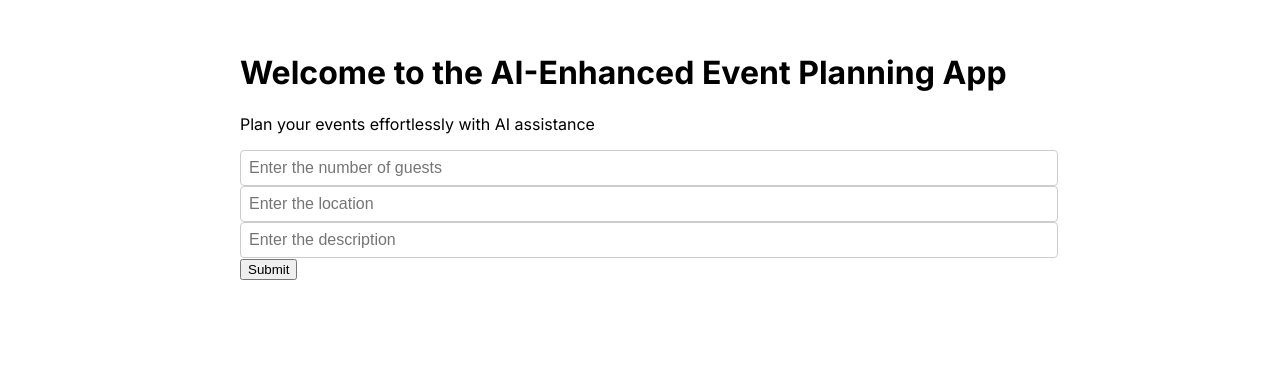
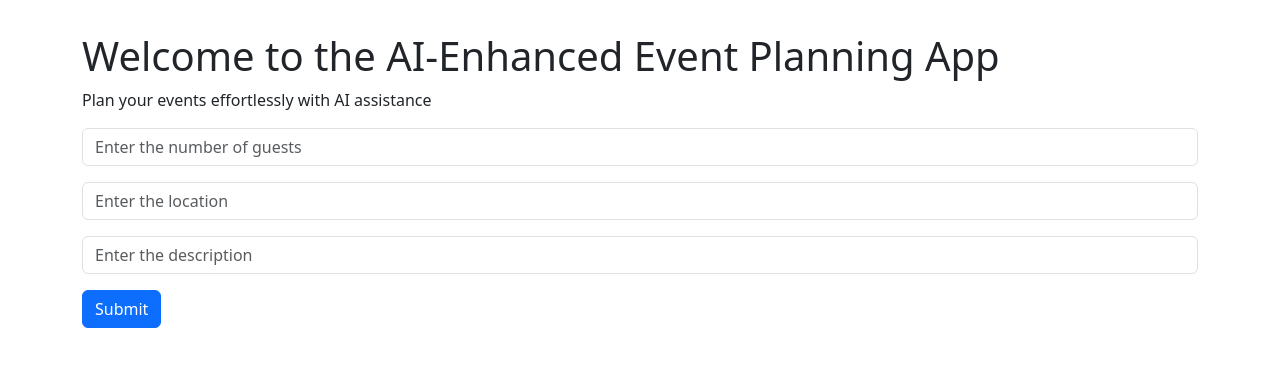
Before and after one commit to warrenshiv/AIEventPlanner, a Next.js app: page / in a window 1280 px wide. Shown: the top 366 px of the page. Built offline with nearby package versions, Linux system fonts and the light colour scheme.

Commit message:
Validation and formatting

```diff
--- a/components/InputForm.js
+++ b/components/InputForm.js
@@ -2,26 +2,31 @@ import React from 'react';
 
 const InputForm = ({ guests, onChange, location, onChange2, description, onChange3 }) => {
   return (
-    <div>
+     <div className='mb-3'>
+      <div className='mb-3'>
       <input
         type="text"
         value={guests}
         onChange={onChange}
-        className="text-input"
+        className="form-control"
         placeholder="Enter the number of guests"
       />
+      </div>
+
+      <div className='mb-3'>
       <input
         type="text"
         value={location}
         onChange={onChange2}
-        className="text-input"
+        className="form-control"
         placeholder="Enter the location"
       />
+      </div>
        <input
         type="text"
         value={description}
         onChange={onChange3}
-        className="text-input"
+        className="form-control"
         placeholder="Enter the description"
       />
     </div>
--- a/components/ResponseDisplay.js
+++ b/components/ResponseDisplay.js
@@ -11,12 +11,22 @@ const ResponseDisplay = ({ data, error, loading }) => {
   } else if (data) {
     const { activityIdeas, schedule, budgetEstimation, themeSuggestion } = data.result;
 
+     // Split the schedule string into an array of options
+     const scheduleOptions = schedule.split("\n").map((option, index) => (
+      <option key={index}>{option}</option>
+    ));
+
+     // Split the schedule string into an array of options
+     const scheduleActivities = activityIdeas.split("\n").map((option, index) => (
+      <option key={index}>{option}</option>
+    ));
+
     content = (
       <div className="response-content">
-        <p>Theme-Based Activities: {themeSuggestion}</p>
-        <p>Activities Ideas: {activityIdeas}</p>
-        <p>schedule: {schedule}</p>
-        <p> Budget Estimate: {budgetEstimation}</p>
+        <p><p style={{ fontWeight: "bold" }}>Theme-Based Activities: </p>{themeSuggestion}</p>
+        <p><p style={{ fontWeight: "bold" }}>Activities Ideas: </p>{scheduleActivities}</p>
+        <p><p style={{ fontWeight: "bold" }}>Schedule: </p>{scheduleOptions}</p>
+        <p><p style={{ fontWeight: "bold" }}>Budget Estimate: </p>{budgetEstimation}</p>
       </div>
     );
   } else {
--- a/package.json
+++ b/package.json
@@ -10,8 +10,11 @@
     "generateTXT": "node scripts/generateCodeTXT.js"
   },
   "dependencies": {
+    "bootstrap": "^5.3.2",
     "dotenv": "^16.0.3",
     "next": "^13.3.0",
-    "openai": "^3.2.1"
+    "openai": "^3.2.1",
+    "react-bootstrap": "^2.9.1",
+    "sass": "^1.69.5"
   }
 }
--- a/pages/_app.js
+++ b/pages/_app.js
@@ -1,5 +1,6 @@
 // file: /pages/_app.js
 import '@/styles/globals.css'
+import '../node_modules/bootstrap/scss/bootstrap.scss'
 
 export default function App({ Component, pageProps }) {
   return <Component {...pageProps} />
--- a/pages/index.js
+++ b/pages/index.js
@@ -43,19 +43,19 @@ export default function Home() {
         <link rel="icon" href="/favicon.ico" />
       </Head>
       <main className="container">
-        <h1 className={inter.className}>Welcome to the AI-Enhanced Event Planning App</h1>
-        <p className={inter.className}>Plan your events effortlessly with AI assistance</p>
-        <form >
-        <InputForm
+        <h1 className="">Welcome to the AI-Enhanced Event Planning App</h1>
+        <p className="">Plan your events effortlessly with AI assistance</p>
+        <form>
+          <InputForm
             value={guests}
             onChange={handleInputChange}
-            value2={location} // Pass the value and onChange function for the second input
+            value2={location}
             onChange2={handleInputChange2}
-            value3={description} // Pass the value and onChange function for the second input
+            value3={description}
             onChange3={handleInputChange3}
           />
-        <SubmitButton onClick={handleSubmit } disabled={loading} />
-        <ResponseDisplay data={data} error={error} loading={loading} />
+          <SubmitButton onClick={handleSubmit} disabled={loading} />
+          <ResponseDisplay data={data} error={error} loading={loading} />
         </form>
       </main>
     </>
--- a/prompts/promptUtils.js
+++ b/prompts/promptUtils.js
@@ -41,7 +41,9 @@ export function getFunctions() {
           },
         },
         required: ["activityIdeas", "schedule", "budgetEstimation", "themeSuggestion"],
+
       },
     },
   ];
+
 }
--- a/styles/globals.css
+++ b/styles/globals.css
@@ -1,4 +1,5 @@
 /* // file: styles/globals.css */
+@import url(/node_modules/bootstrap/scss/bootstrap.scss);
 body {
   font-family: 'Inter', sans-serif;
   margin: 0;
--- /dev/null
+++ b/styles/scss/theme.scss
@@ -0,0 +1 @@
+@import '/node_modules/bootstrap/scss/button-group'
```
